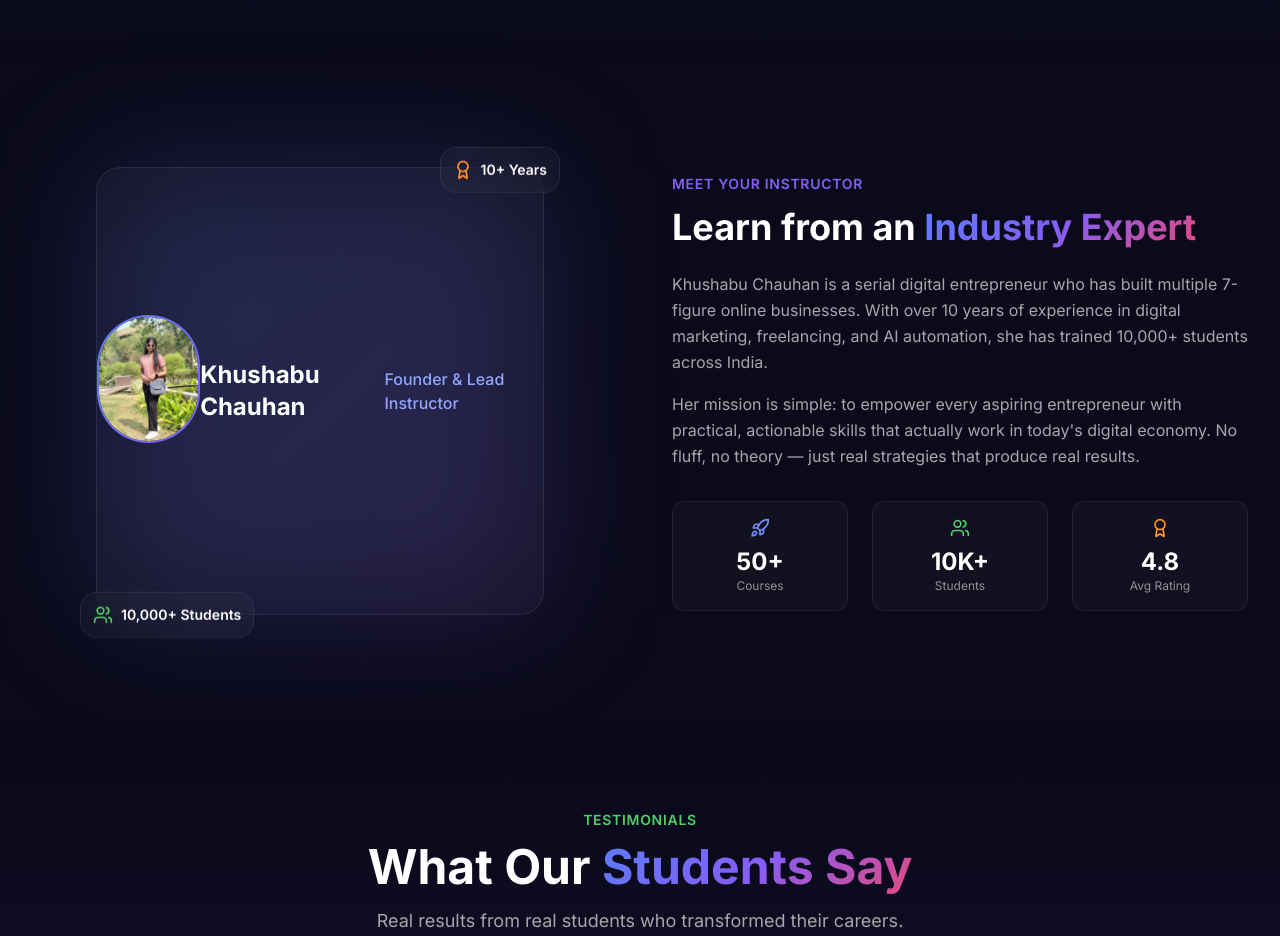
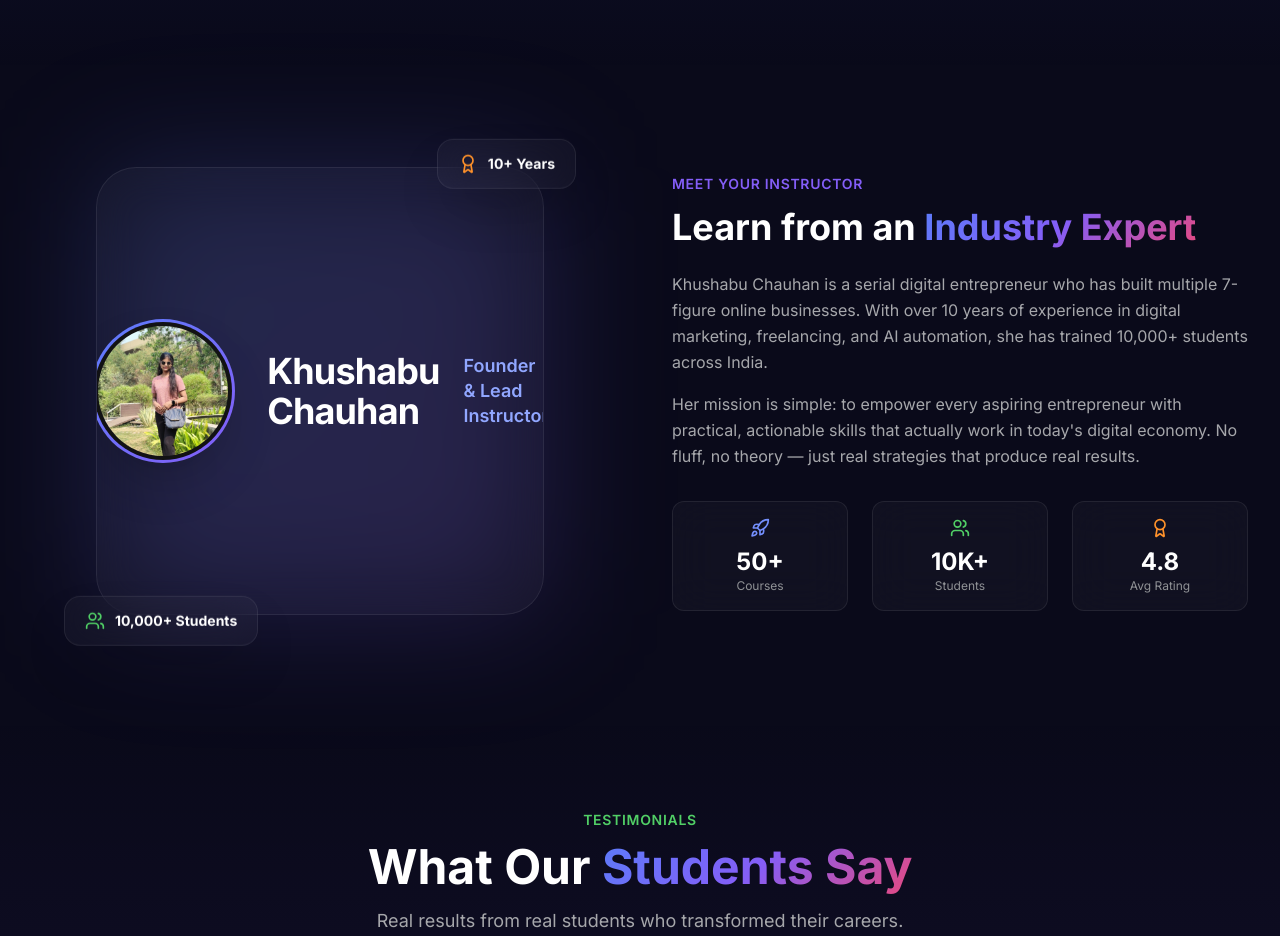
Before and after one commit to Mitesh-Patel-Dev/Skillyukti-platform, a Next.js app in the folder frontend/: page / in a window 1280 px wide. Shown: the part 2280-3216 px from the top of the page. Built offline with nearby package versions, Linux system fonts and the light colour scheme; no server answers.

Commit message:
style: redesign InstructorSection card layout to match provided mockup

```diff
--- a/frontend/src/components/landing/InstructorSection.tsx
+++ b/frontend/src/components/landing/InstructorSection.tsx
@@ -20,33 +20,41 @@ export default function InstructorSection() {
                             {/* Glow */}
                             <div className="absolute inset-0 bg-gradient-to-br from-primary-500/20 to-accent-purple/20 rounded-3xl blur-3xl" />
                             {/* Photo container */}
-                            <div className="relative glass rounded-3xl overflow-hidden w-full h-full flex items-center justify-center">
-                                    <div className="w-32 h-32 rounded-full bg-gradient-to-br from-primary-500 to-accent-purple mx-auto mb-6 flex items-center justify-center p-[2px]">
-                                        <div className="w-full h-full rounded-full overflow-hidden bg-dark-800">
+                            <div className="relative glass rounded-[2.5rem] overflow-hidden w-full h-full flex flex-col items-center justify-center p-6">
+                                <div className="flex flex-col xl:flex-row items-center gap-6 xl:gap-8 w-full justify-center">
+                                    <div className="w-36 h-36 rounded-full bg-gradient-to-br from-primary-500 to-accent-purple p-[3px] shrink-0 shadow-2xl">
+                                        <div className="w-full h-full rounded-full overflow-hidden bg-dark-800 border-4 border-dark-900/50">
                                             <img src="/images/founder.jpg" alt="Khushabu Chauhan" className="w-full h-full object-cover object-top" />
                                         </div>
                                     </div>
-                                    <h3 className="text-2xl font-bold text-white">Khushabu Chauhan</h3>
-                                    <p className="text-primary-300 font-medium">Founder & Lead Instructor</p>
+                                    <div className="flex flex-col sm:flex-row items-center gap-4 sm:gap-6 text-center sm:text-left">
+                                        <h3 className="text-3xl sm:text-4xl font-bold text-white leading-tight tracking-tight">
+                                            Khushabu<br className="hidden sm:block" />Chauhan
+                                        </h3>
+                                        <p className="text-primary-300 font-semibold text-lg leading-snug">
+                                            Founder & Lead<br className="hidden sm:block" />Instructor
+                                        </p>
+                                    </div>
+                                </div>
                             </div>
 
                             {/* Floating badges */}
                             <motion.div
                                 animate={{ y: [0, -10, 0] }}
                                 transition={{ duration: 3, repeat: Infinity }}
-                                className="absolute -top-4 -right-4 glass rounded-2xl p-3 flex items-center gap-2"
+                                className="absolute -top-6 -right-6 lg:-right-8 glass rounded-2xl px-5 py-3.5 flex items-center gap-2.5 shadow-2xl border border-white/5"
                             >
                                 <Award className="w-5 h-5 text-accent-orange" />
-                                <span className="text-sm font-semibold text-white">10+ Years</span>
+                                <span className="text-sm font-bold text-white">10+ Years</span>
                             </motion.div>
 
                             <motion.div
                                 animate={{ y: [0, 10, 0] }}
                                 transition={{ duration: 4, repeat: Infinity }}
-                                className="absolute -bottom-4 -left-4 glass rounded-2xl p-3 flex items-center gap-2"
+                                className="absolute -bottom-6 -left-6 lg:-left-8 glass rounded-2xl px-5 py-3.5 flex items-center gap-2.5 shadow-2xl border border-white/5"
                             >
                                 <Users className="w-5 h-5 text-accent-green" />
-                                <span className="text-sm font-semibold text-white">10,000+ Students</span>
+                                <span className="text-sm font-bold text-white">10,000+ Students</span>
                             </motion.div>
                         </div>
                     </motion.div>
```
